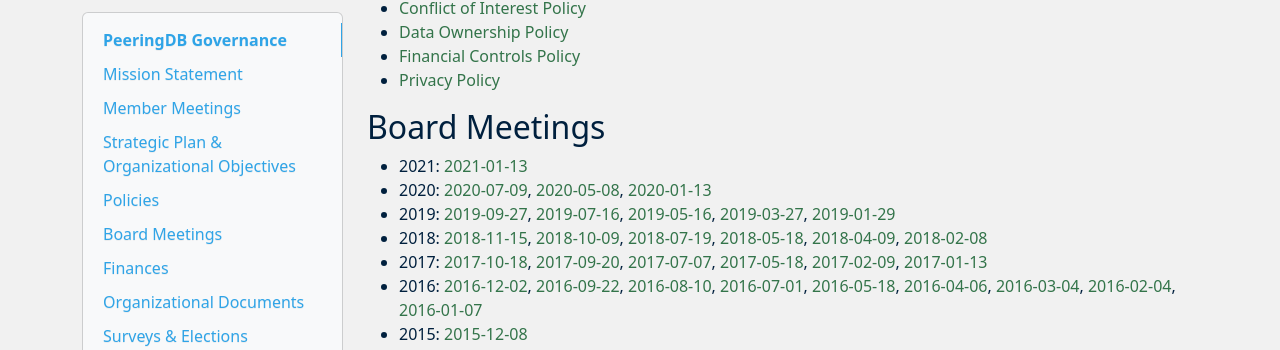
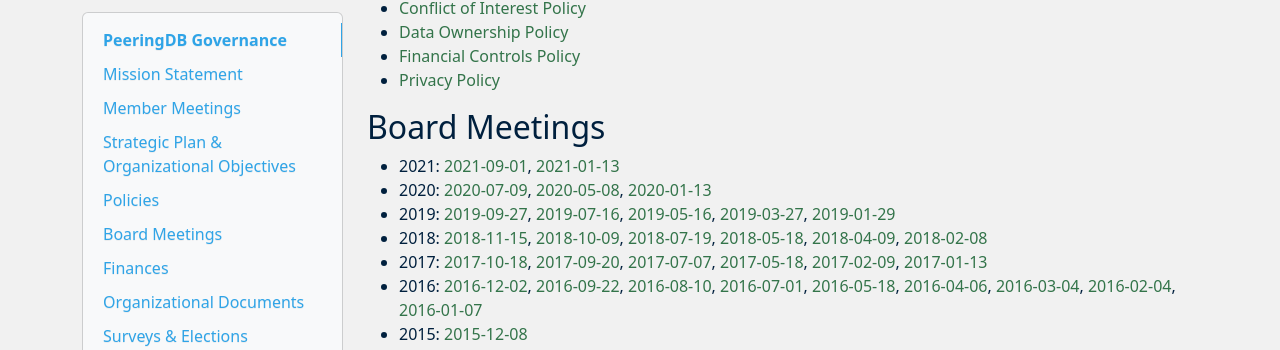
Before and after one commit to peeringdb/docs, an MkDocs documentation site: the page built from docs/gov.md, in a window 1280 px wide and 900 px high, scrolled down 596 px. Shown: the part 105-455 px from the top of the window. Built offline with MkDocs 1.6.1, drawn with Linux system fonts in a browser that asks for light colours; nearby versions of some CDN libraries.

Commit message:
Board annual meeting consent.

```diff
--- a/docs/gov.md
+++ b/docs/gov.md
@@ -30,7 +30,7 @@
 
 ## Board Meetings
 
-- 2021: [2021-01-13](gov/legaldocs/2021-01-13_PeeringDB_Board_Minutes.pdf)
+- 2021: [2021-09-01](gov/legaldocs/2021-09-01_PeeringDB_Board_Consent_of_Directors_in_Lieu_of_Annual_Meeting.pdf), [2021-01-13](gov/legaldocs/2021-01-13_PeeringDB_Board_Minutes.pdf)
 - 2020: [2020-07-09](gov/legaldocs/2020-07-09_PeeringDB_Board_Minutes.pdf), [2020-05-08](gov/legaldocs/2020-05-08_PeeringDB_Board_Minutes.pdf), [2020-01-13](gov/legaldocs/2020-01-13_PeeringDB_Board_Minutes.pdf)
 - 2019: [2019-09-27](gov/legaldocs/2019-09-27_PeeringDB_Board_Minutes.pdf), [2019-07-16](gov/legaldocs/2019-07-16_PeeringDB_Board_Minutes.pdf), [2019-05-16](gov/legaldocs/2019-05-16_PeeringDB_Board_Minutes.pdf), [2019-03-27](gov/legaldocs/2019-03-27_PeeringDB_Board_Minutes.pdf), [2019-01-29](gov/legaldocs/2019-01-29_PeeringDB_Board_Minutes.pdf)
 - 2018: [2018-11-15](gov/legaldocs/2018-11-15_PeeringDB_Board_Minutes.pdf), [2018-10-09](gov/legaldocs/2018-10-09_PeeringDB_Board_Minutes.pdf), [2018-07-19](gov/legaldocs/2018-07-19_PeeringDB_Board_Minutes.pdf), [2018-05-18](gov/legaldocs/2018-05-18_PeeringDB_Board_Consent_of_Directors_in_Lieu_of_Annual_Meeting.pdf), [2018-04-09](gov/legaldocs/2018-04-09_PeeringDB_Board_Minutes.pdf), [2018-02-08](gov/legaldocs/2018-02-08_PeeringDB_Board_Minutes.pdf)
```
Also changed, not shown: 1 other file.
